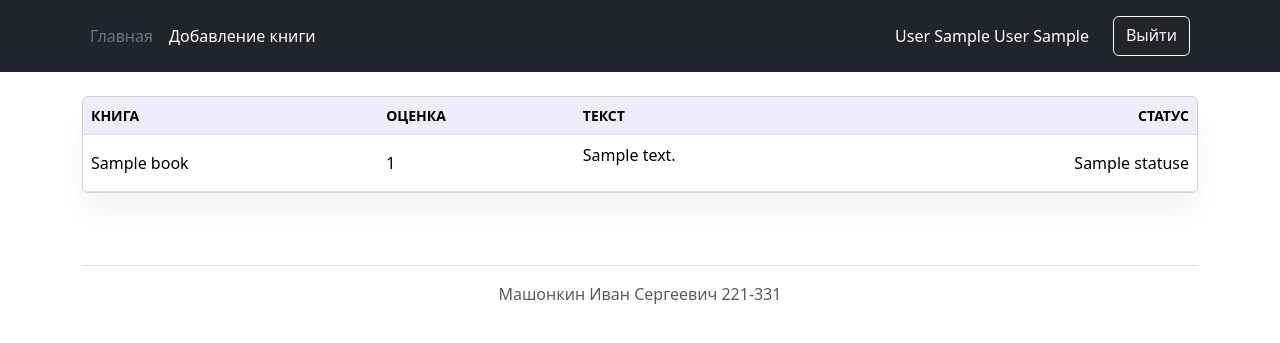
After one commit to ivmash/Mashonkin-web-dev-2024-2, a Flask app: page /my_reviews in a window 1280 px wide. The commit adds this page. Shown: the top 343 px of the page. Run offline with Flask 3, Linux system fonts and the light colour scheme; a user stored in the database is signed in; tables that the repository leaves empty hold one stand-in row (values such as "Sample post"); some libraries are stand-ins or nearby versions.

Commit message:
My reviews page

```diff
--- a/webdev-exam-2024-2/app/app.py
+++ b/webdev-exam-2024-2/app/app.py
@@ -8,6 +8,7 @@ import markdown
 from werkzeug.security import check_password_hash
 from flask_sqlalchemy import SQLAlchemy
 from sqlalchemy.dialects.mysql import YEAR
+from sqlalchemy.sql import func
 import traceback
 
 app = Flask(__name__)
@@ -72,6 +73,11 @@ class Reviews(db.Model):
     grade = db.Column(db.INT) # INT
     text = db.Column(db.TEXT) # TEXT
     date = db.Column(db.Date, default = date.today) # DATE
+    status =  db.Column(db.INT, db.ForeignKey('statuses.id'), default = 1) # Внешний ключ
+
+    book_info = db.relationship('Books', backref='reviewss', uselist=False)
+    user_info = db.relationship('Users', backref='reviews', uselist=False)
+    status_info = db.relationship('Statuses', backref='reviews', uselist=False)
 
     def __repr__(self):
         return f"<reviews {self.id}>"
@@ -122,6 +128,15 @@ class Roles(db.Model):
     def __repr__(self):
         return f"<roles {self.id}>"
 
+class Statuses(db.Model):
+    __tablename__ = 'statuses'
+
+    id = db.Column(db.INT, primary_key=True)
+    name = db.Column(db.VARCHAR(100)) # VARCHAR
+
+    def __repr__(self):
+        return f"<statuses {self.id}>"
+
 login_manager = LoginManager()
 login_manager.login_view = 'login'
 login_manager.login_message = 'У вас недостаточно прав для выполнения данного действия'
@@ -138,23 +153,22 @@ def load_user(user_id):
 def index():
     genres = Genres.query.all()
     books = Books.query.order_by(Books.year.desc()).all()
-    return render_template('index.html', books=books, genres=genres)
+    avgs = db.session.query(func.avg(Reviews.grade).label('average'), Reviews.book).group_by(Reviews.book).all()
+    reviewed_books = [avg.book for avg in avgs]
+    return render_template('index.html', books=books, genres=genres, avgs=avgs, reviewed_books=reviewed_books)
 
 @app.route('/view/<int:id>')
 def view(id):
     book = Books.query.filter(Books.id==id).first()
     genres = Genres.query.all()
-    html_description = markdown.markdown(book.description)
-    print(html_description.split('\n'))
-    html_description = '<br>'.join(html_description.split('\n'))
-    print(html_description)
+    reviews = Reviews.query.filter(Reviews.book==id).all()
+
     if current_user.is_authenticated and len(db.session.query(Reviews).filter(Reviews.user==current_user.id).all())==0:
-        print("Yes he can")
         can_write_review = True
     else:
-        print("No he can't")
         can_write_review = False
-    return render_template('view.html', book=book, genres=genres, html_description=html_description, can_write_review=can_write_review)
+
+    return render_template('view.html', book=book, genres=genres, reviews=reviews, can_write_review=can_write_review, md=markdown.markdown)
 
 @app.route('/write_review/<int:id>', methods=['GET','POST'])
 @login_required
@@ -188,6 +202,14 @@ def write_review(id):
             return redirect(url_for('index'))
     else:
         return render_template('write_review.html')
+
+
+@app.route('/my_reviews')
+@login_required
+def my_reviews():
+    reviews = Reviews.query.filter(Reviews.user==current_user.id).all()
+    return render_template('my_reviews.html', reviews=reviews, md=markdown.markdown)
+
 
 @app.route('/delete/<int:id>')
 def delete(id):
@@ -379,9 +401,8 @@ def logout():
     return redirect(url_for('index'))
 
 # TODO:
-# 3. Рецензии создание
-# 4. Рецензии просмотр
 # 5. Рецензии модерация принять/отклонить
+# 6. Мои рецензии
 # python3 -m venv ve
 # . ve/bin/activate -- Linux
 # ve\Scripts\activate -- Windows
--- a/webdev-exam-2024-2/app/templates/base.html
+++ b/webdev-exam-2024-2/app/templates/base.html
@@ -31,6 +31,12 @@
                     <li><a href="{{ url_for('index') }}" class="nav-link px-2 text-secondary">Главная</a></li>
                     {% if current_user.is_admin %}
                     <li><a href="{{ url_for('add') }}" class="nav-link px-2 text-white">Добавление книги</a></li>
+                    {% endif %}
+                    {% if current_user.is_user %}
+                    <li><a href="{{ url_for('my_reviews') }}" class="nav-link px-2 text-white">Мои рецензии</a></li>
+                    {% endif %}
+                    {% if current_user.is_moderator %}
+                    <li><a href="{{ url_for('moderate_reviews') }}" class="nav-link px-2 text-white">Модерация рецензий</a></li>
                     {% endif %}
                 </ul>
 
--- /dev/null
+++ b/webdev-exam-2024-2/app/templates/my_reviews.html
@@ -0,0 +1,44 @@
+{% extends 'base.html' %}
+
+{% block content %}
+
+<div class="container">
+    <div class="row">
+        {% if reviews | length == 0 %}
+        <p>Вы ещё не писали отзывов</p>
+        {% else %}
+        <div class="col-12 mb-3 mb-lg-5">
+            <div class="overflow-hidden card table-nowrap table-card">
+                <div class="table-responsive">
+                    <table class="table mb-0">
+                        <thead class="small text-uppercase bg-body text-muted">
+                            <tr>
+                                <th>Книга</th>
+                                <th>Оценка</th>
+                                <th>Текст</th>
+                                <th class="text-end">Статус</th>
+                            </tr>
+                        </thead>
+                        <tbody>
+
+                            {% for review in reviews %}
+                            <!-- запись -->
+                            <tr class="align-middle">
+                                <td>{{ review.book_info.name }}</td>
+                                <td>{{ review.grade }}</td>
+                                <td>{{ '<br>'.join(md(review.text).split('\n')) | safe }}</td>
+                                <td class="text-end">{{ review.status_info.name }}</td>
+                            </tr>
+                            <!-- конец записи -->
+
+                            {% endfor %}
+                        </tbody>
+                    </table>
+                </div>
+            </div>
+        </div>
+        {% endif %}
+    </div>
+</div>
+
+{% endblock %}
```
Also changed, not shown: webdev-exam-2024-2/app/templates/index.html (+11 -1 lines), webdev-exam-2024-2/app/templates/view.html (+17 -1 lines), webdev-exam-2024-2/app/templates/moderate_reviews.html (added).
